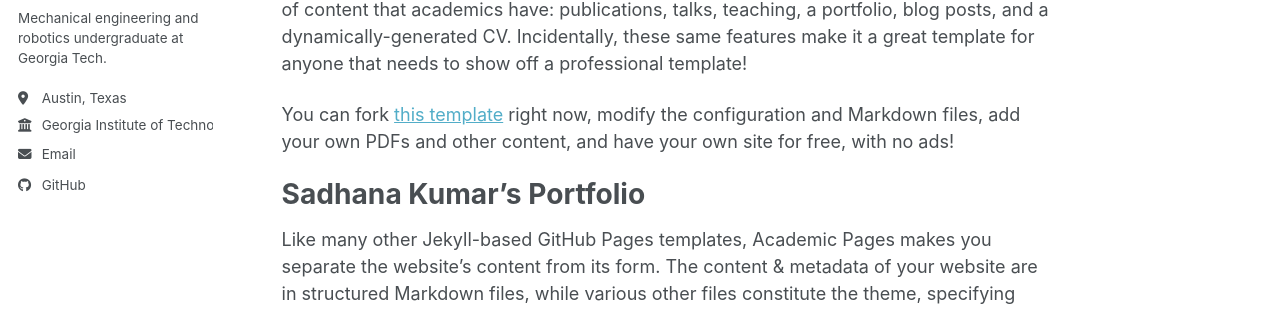
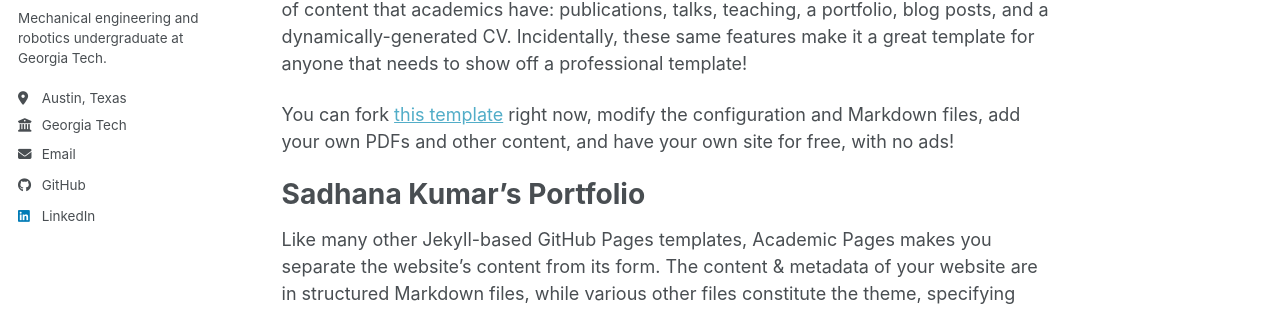
Before and after one commit to s-kumar72/s-kumar72.github.io, a Jekyll site: the page built from _pages/about.md, in a window 1280 px wide. Shown: the part 308-619 px from the top of the page. Built offline with Jekyll 4.4.1, drawn with Linux system fonts in a browser that asks for light colours; a script bundle is joined from its source files by our own code; library files that are not in the unit come from our copies.

Commit message:
Update _config.yml

```diff
--- a/_config.yml
+++ b/_config.yml
@@ -28,7 +28,7 @@ author:
   pronouns         : # example: "she/her"
   bio              : "Mechanical engineering and robotics undergraduate at Georgia Tech."
   location         : "Austin, Texas"
-  employer         : "Georgia Institute of Technology"
+  employer         : "Georgia Tech"
   uri              : # URL
   email            : "kumarsadhana75@gmail.com"
 
@@ -66,7 +66,7 @@ author:
   keybase          : # Username
   instagram        : # Username
   lastfm           : # Username
-  linkedin         : # sadhana--kumar
+  linkedin         : "sadhana--kumar"
   mastodon         : # URL
   medium           : # URL
   pinterest        : # Username
```
